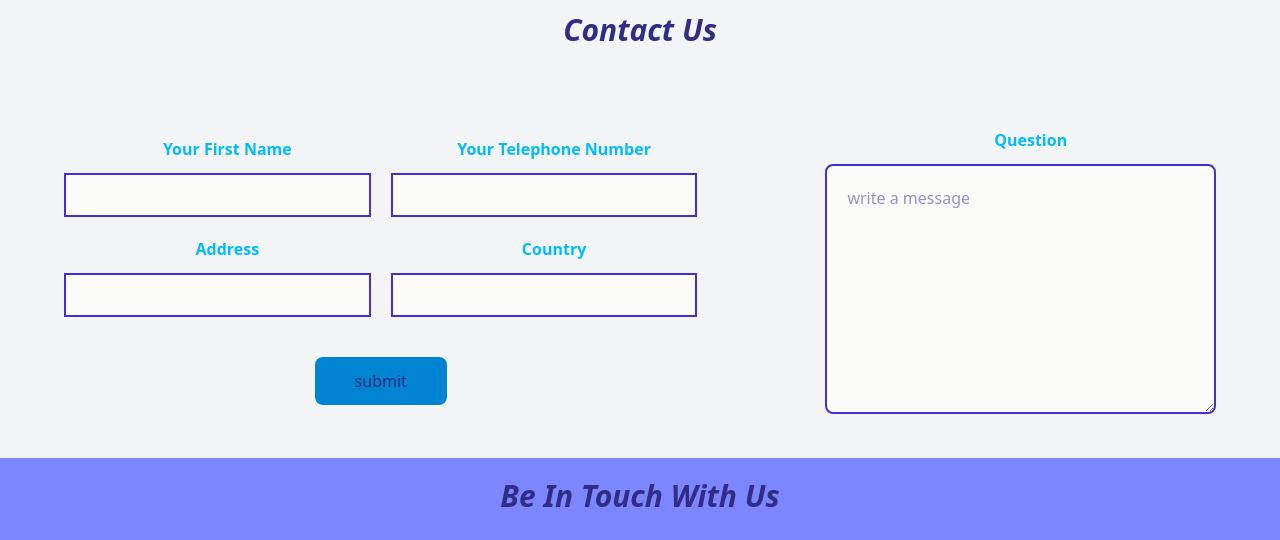
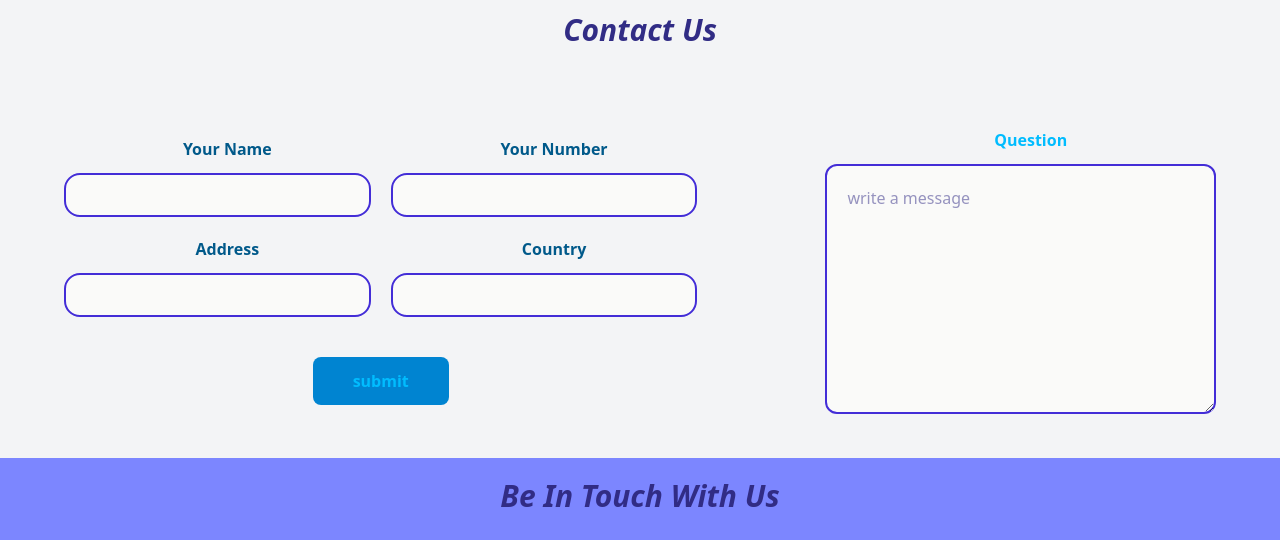
Before and after one commit to WA3D2000/therapy, a plain HTML site: page index.htm in a window 1280 px wide. Shown: the part 1700-2240 px from the top of the page. Drawn offline with nearby package versions, Linux system fonts and the light colour scheme.

Commit message:
changes in form layout and image path

```diff
--- a/index.htm
+++ b/index.htm
@@ -11,7 +11,7 @@
 <body class="bg-gray-100">
     <header>
         <div class="logo flex bg-gray-50 shadow-md">
-            <img src="../images/lgo.webp" class="w-16">
+            <img src="images/lgo.webp" class="w-16">
             <h3 class="text-indigo-900 font-bold italic p-3 text-3xl capitalize font-sans">therapy</h3>
         </div>
         <nav class="bg-indigo-400 shadow-md">
@@ -114,35 +114,36 @@
     contact us </h1>
     <div class="flex flex-col  items-center  md:flex-row md:justify-between h-auto ">
 
-        <div class="flex flex-col md:grid md:grid-cols-2 gap-2 md:gap-5 mt-4 md:mx-10 mx-5 w-full p-6 md:w-[700px]">
+        <div class="flex flex-col md:grid md:grid-cols-2 gap-2 md:gap-5
+         mt-4 md:mx-10 mx-5 w-full p-6 md:w-[700px]">
             <!-- name -->
-            <div class="name flex flex-col">
-                <label for="fn" class="text-sky-400 font-semibold mb-3 pl-5 capitalize"> your first name</label>
-                <input type="text" id="fn"
-                    class="px-4 py-2 border-2 border-indigo-700 text-sky-700 bg-stone-50 outline-sky-900">
+            <div class="country flex flex-col">
+                <label for="country" class="text-sky-800 font-bold mb-3 pl-5 capitalize"> your name </label>
+                <input type="text" id="country"
+                    class="px-4 py-2 border-2 border-indigo-700 text-sky-700 bg-stone-50 outline-sky-900 rounded-2xl">
             </div>
             <!-- number -->
-            <div class="number flex flex-col">
-                <label for="num" class="text-sky-400 font-semibold mb-3 pl-5 capitalize"> your telephone number </label>
-                <input type="tel" id="num"
-                    class="px-4 py-2 border-2 border-indigo-700 text-sky-700 bg-stone-50 outline-sky-900">
+            <div class="address flex flex-col">
+                <label for="add" class="text-sky-800 font-bold mb-3 pl-5 capitalize"> your number </label>
+                <input type="text" id="add"
+                    class="px-4 py-2 border-2 border-indigo-700 text-sky-700 bg-stone-50 outline-sky-900 rounded-2xl">
             </div>
             <!-- address -->
             <div class="address flex flex-col">
-                <label for="add" class="text-sky-400 font-semibold mb-3 pl-5 capitalize"> address</label>
+                <label for="add" class="text-sky-800 font-bold mb-3 pl-5 capitalize"> address</label>
                 <input type="text" id="add"
-                    class="px-4 py-2 border-2 border-indigo-700 text-sky-700 bg-stone-50 outline-sky-900">
+                    class="px-4 py-2 border-2 border-indigo-700 text-sky-700 bg-stone-50 outline-sky-900 rounded-2xl">
             </div>
             <!-- country -->
             <div class="country flex flex-col">
-                <label for="country" class="text-sky-400 font-semibold mb-3 pl-5 capitalize"> country </label>
+                <label for="country" class="text-sky-800 font-bold mb-3 pl-5 capitalize"> country </label>
                 <input type="text" id="country"
-                    class="px-4 py-2 border-2 border-indigo-700 text-sky-700 bg-stone-50 outline-sky-900">
+                    class="px-4 py-2 border-2 border-indigo-700 text-sky-700 bg-stone-50 outline-sky-900 rounded-2xl">
             </div>
             <!-- button -->
             <div class="text-center my-5 col-span-2">
                 <button
-                    class="text-indigo-900 bg-sky-600 rounded-lg px-10 py-3 hover:bg-sky-100 transition duration-300">
+                    class="text-sky-400 font-bold bg-sky-600 rounded-lg px-10 py-3 hover:bg-sky-100 transition duration-300">
                     submit </button>
             </div>
         </div>
@@ -150,7 +151,8 @@
         <div class="mr-5 mt-4 flex flex-col p-6 md:mx-10 mx-5 w-full md:w-[450px]">
             <label class="text-sky-400 font-semibold mb-3 pl-5 capitalize"> question </label>
             <textarea name="question" id="" placeholder="write a message"
-            class="text-indigo-900 bg-stone-50 rounded-lg w-full h-[250px] border-2 border-indigo-700 outline-sky-900 hover:bg-sky-100 transition duration-300 p-5 mb-5"></textarea>
+            class="text-indigo-900 bg-stone-50 rounded-xl w-full h-[250px]
+            border-2 border-indigo-700 outline-sky-900 hover:bg-sky-100 transition duration-300 p-5 mb-5"></textarea>
         </div>
     </div>
 </section>
```
